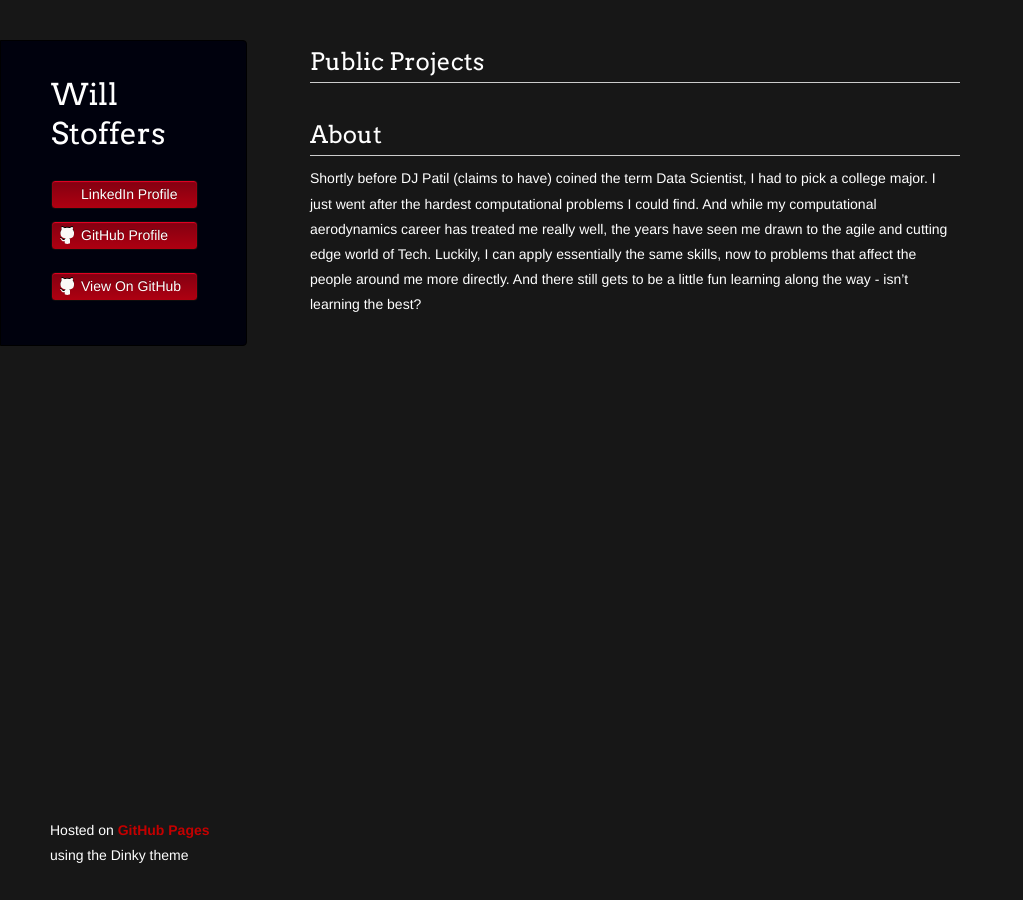
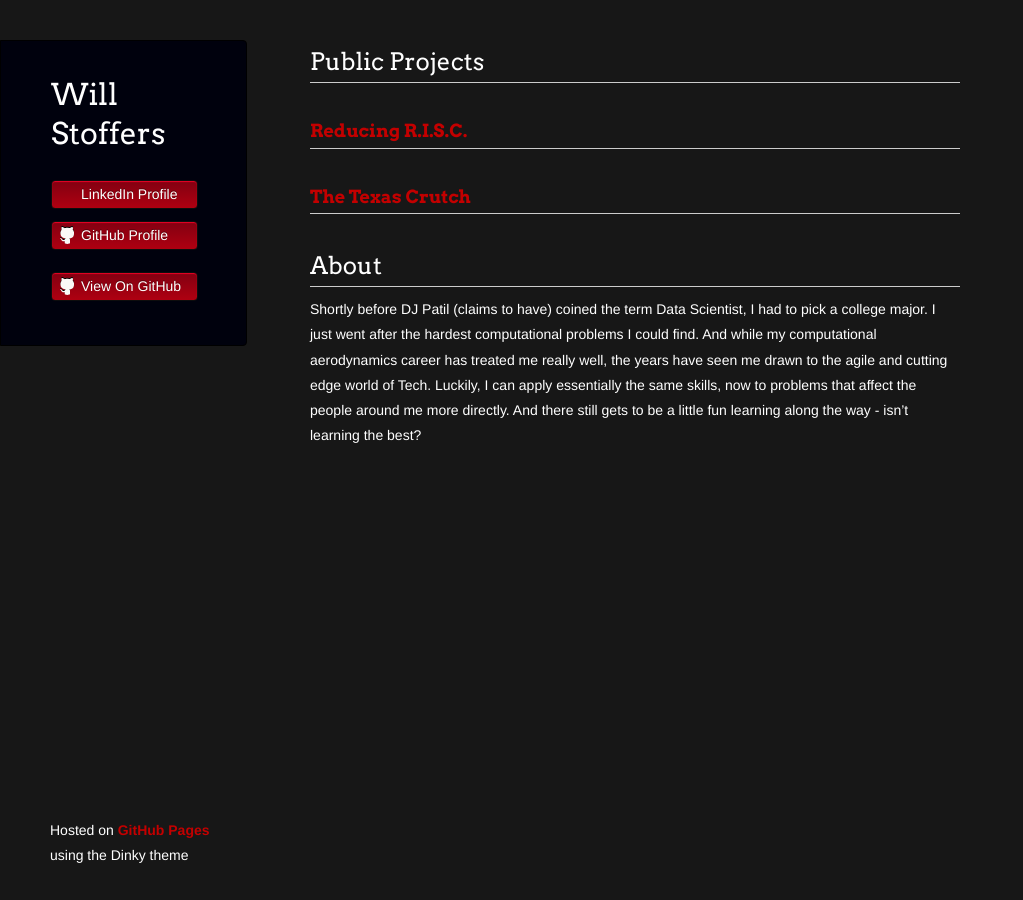
Before and after one commit to wstoffers/wstoffers.github.io, a Jekyll site: the page built from index.md, in a window 1280 px wide. Shown: the whole page, without its empty margins (0-1023 px from the left). Built offline with Jekyll 4.4.1, drawn with Linux system fonts in a browser that asks for light colours; our own code applies the rules of GitHub Pages for plain Markdown files; a script that is not in the unit is left out; the repository's description, which GitHub fills in, is left out.

Commit message:
Adding markdown version of links

```diff
--- a/index.md
+++ b/index.md
@@ -25,6 +25,10 @@ title: Will Stoffers
 </div>
 -->
 
+### [Reducing R.I.S.C.](https://wstoffers.github.io/codex/)
+
+### [The Texas Crutch](https://wstoffers.github.io/owlbearBbq/)
+
 ## About
 
 Shortly before DJ Patil (claims to have) coined the term Data Scientist, I had to pick a college major. I just went after the hardest computational problems I could find. And while my computational aerodynamics career has treated me really well, the years have seen me drawn to the agile and cutting edge world of Tech. Luckily, I can apply essentially the same skills, now to problems that affect the people around me more directly. And there still gets to be a little fun learning along the way - isn't learning the best?
```
